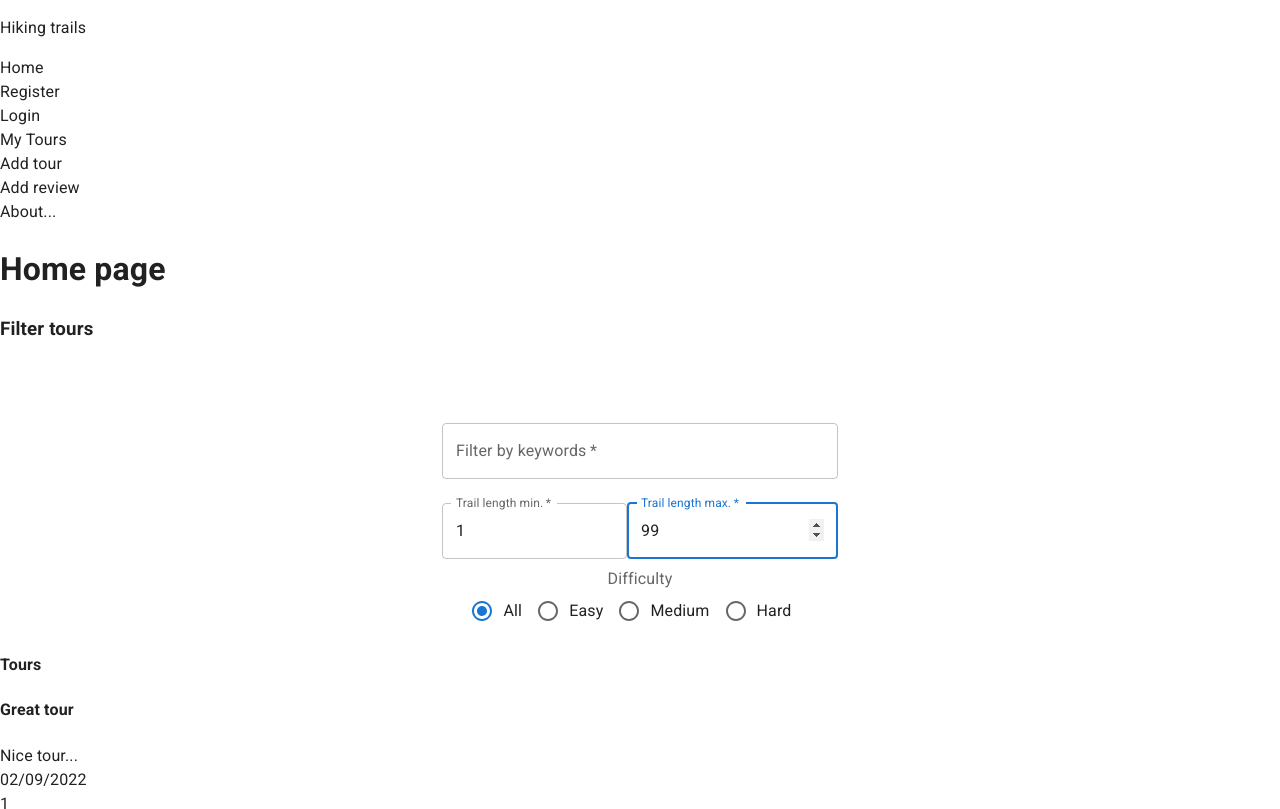
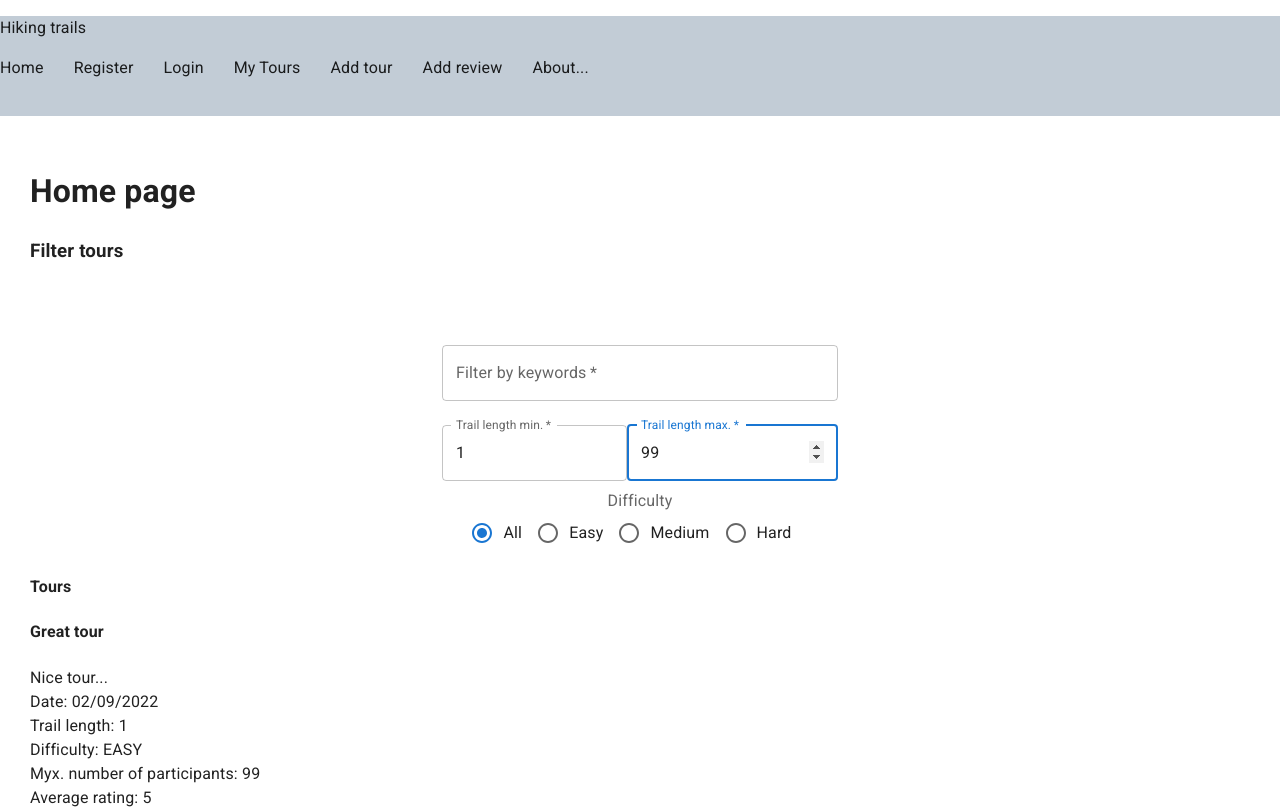
Before and after one commit to bokigolic/hiking-2, a React (Create React App) app in the folder hiking-react/: page / in a window 1280 px wide. Shown: the top 809 px of the page. Built offline with nearby package versions, Linux system fonts and the light colour scheme.

Commit message:
work on design on css

```diff
--- a/hiking-react/public/index.html
+++ b/hiking-react/public/index.html
@@ -25,6 +25,7 @@
     <title>Hiking Trails</title>
     <link rel="stylesheet" href="https://fonts.googleapis.com/css?family=Roboto:300,400,500,700&display=swap" />
     <link rel="stylesheet" href="https://fonts.googleapis.com/icon?family=Material+Icons" />
+    <link rel="stylesheet" href="./static/css/style.css" />
 </head>
 
 <body>
--- /dev/null
+++ b/hiking-react/public/static/css/style.css
@@ -0,0 +1,24 @@
+header {
+  height: 100px;
+  background-color: rgb(194, 204, 214);
+}
+
+header nav {
+  display: flex;
+  flex-direction: row;
+}
+
+header nav div {
+ margin-right: 30px;
+}
+
+.page-body {
+  padding: 30px;
+}
+
+table.my-tours {
+  border: 1px solid gray;
+}
+table.my-tours tr td {
+  border-bottom: 1px solid gray;
+}
--- a/hiking-react/src/components/App.jsx
+++ b/hiking-react/src/components/App.jsx
@@ -63,6 +63,7 @@ const App = () => {
         <p>
           Hiking trails
         </p>
+        <nav>
           <div onClick={handleClickHome}>Home</div>
           <div onClick={handleClickRegister}>Register</div>
           <div onClick={handleClickLogin}>Login</div>
@@ -70,8 +71,11 @@ const App = () => {
           <div onClick={handleClickAddTour}>Add tour</div>
           <div onClick={handleClickAddReview}>Add review</div>
           <div onClick={handleClickAbout}>About...</div>
+        </nav>
       </header>
+      <div className="page-body">
       <PageRouter />
+      </div>
     </div>
   );
 }
--- a/hiking-react/src/components/PageMyTours.jsx
+++ b/hiking-react/src/components/PageMyTours.jsx
@@ -39,7 +39,7 @@ const PageMyTours = (props) => {
   return (
     <>
       <h1> My Tours </h1>
-      <table>
+      <table className="my-tours">
         <tbody>
           {jsx}
         </tbody>
--- a/hiking-react/src/components/TourItem.jsx
+++ b/hiking-react/src/components/TourItem.jsx
@@ -14,10 +14,10 @@ const TourItem = (props) => {
     <div>
       <h4>{tour.name}</h4>
       <div>{tour.description}</div>
-      <div>{tour.date}</div>
-      <div>{tour.trail_length}</div>
-      <div>{tour.difficulty}</div>
-      <div>{tour.max_participants}</div>
+      <div>Date: {tour.date}</div>
+      <div>Trail length: {tour.trail_length}</div>
+      <div>Difficulty: {tour.difficulty}</div>
+      <div>Myx. number of participants: {tour.max_participants}</div>
       <div>Average rating: {averageRating}</div>
       <Typography component="legend">Average rating</Typography>
       <Rating
```
Lines whose indentation alone changed are shown as unchanged.
